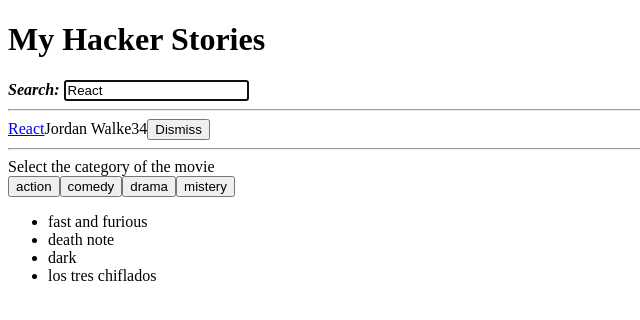
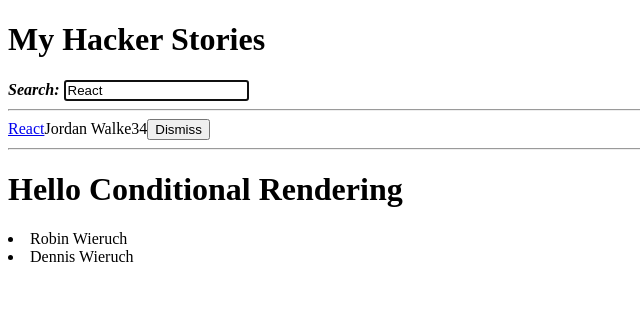
Before and after one commit to macluiggy/the-road-to-react-hacker-stories, a React (Create React App) app: page / in a window 1280 px wide. Shown: the top 320 px of the page, without its empty margins (0-640 px from the left). Built offline with nearby package versions, Linux system fonts and the light colour scheme.

Commit message:
using the conditional rendering

```diff
--- a/src/App.js
+++ b/src/App.js
@@ -6,7 +6,8 @@ import React from 'react';
 //import CharactersLeft from './components/charactersLeft';
 //import Like from './components/like';
 //import Filter from './components/Filter'
-import Filter2 from './components/Filter2'
+//import Filter2 from './components/Filter2'
+import Users from './components/Users.js'
 
 
 const initialStories = [{
@@ -59,11 +60,16 @@ const App = () => {
 
     const [searchTerm, setSearchTerm] = useSemiPersistenceStatesss('search', 'React');
     const [stories, setStories] = React.useState([]);
+    const [isLoading, setIsLoading] = React.useState(false);
+    const [isError, setIsError] = React.useState(false);
 
     React.useEffect(() => {
+        setIsLoading(true);
         getAsyncStories().then(result => {
             setStories(result.data.stories);
+            setIsLoading(false);
         })
+        .catch(() => setIsError(true));
     }, [])
     //console.log(searchTerm)
     const handleRemoveStory = item => {
@@ -101,7 +107,14 @@ const App = () => {
             </InputWIthLabel>
 
             <hr />
-            <List list={searchedStories} onRemoveItem={handleRemoveStory} />
+
+            {isError && <p>Something went wrong...</p>}
+
+            {isLoading ? (
+                <p>Loading...</p>
+                ) : (
+                <List list={searchedStories} onRemoveItem={handleRemoveStory} />
+                )}
 
         {/*PRACTICING COMPONENTS*/}
         <hr />
@@ -112,7 +125,8 @@ const App = () => {
         {/*<CharactersLeft />*/}
         {/*<Like />*/}
         {/*<Filter />*/}
-        <Filter2 />
+        {/*<Filter2 />*/}
+        <Users />
         </div>
     )
 }
--- /dev/null
+++ b/src/components/Users.js
@@ -0,0 +1,42 @@
+import React from 'react';
+
+const users = [
+  { id: '1', firstName: 'Robin', lastName: 'Wieruch' },
+  { id: '2', firstName: 'Dennis', lastName: 'Wieruch' },
+];
+
+function Users() {
+  return (
+    <div>
+      <h1>Hello Conditional Rendering</h1>
+      <List list={users} />
+    </div>
+  );
+}
+
+function List({ list }) {
+  if (!list) {
+    return null;
+  }
+
+  if (!list.length) {
+    return <p>Sorry, the list is empty.</p>;
+  }
+  return (
+      <div>
+        {list.map(item => (
+          <Item item={item} />
+        ))}
+      </div>
+    );
+}
+
+function Item({ item }) {
+  return (
+    <li>
+      {item.firstName} {item.lastName}
+    </li>
+  );
+}
+
+export default Users;
```
